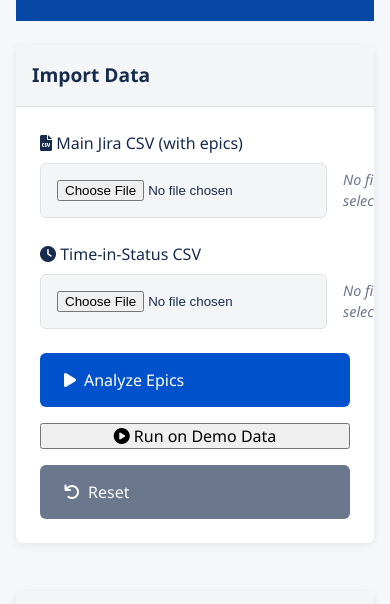
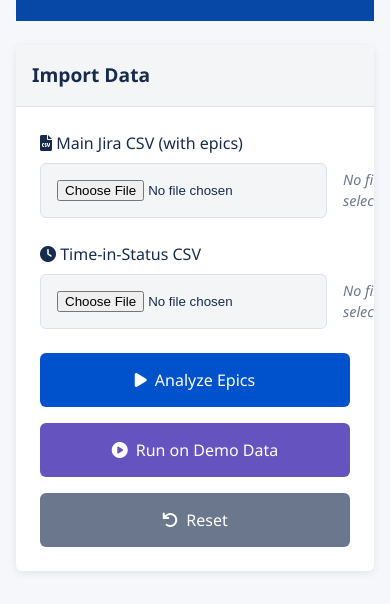
Before and after one commit to RashaPal/PredictIQ, a plain HTML site: page index.html in a window 390 px wide. Shown: the part 191-795 px from the top of the page. Drawn offline with Linux system fonts and the light colour scheme.

Commit message:
Update main.css

```diff
--- a/styles/main.css
+++ b/styles/main.css
@@ -1377,3 +1377,107 @@ tr.clickable-row:hover {
   color: var(--light-text);
   opacity: 0.5;
 }
+
+
+/* Updated button styling for the demo data button */
+
+.action-buttons {
+  display: flex;
+  gap: var(--spacing-md);
+  margin-top: var(--spacing-lg);
+  flex-wrap: wrap; /* Allow wrapping on smaller screens */
+}
+
+/* Primary analyze button */
+.primary-btn {
+  background-color: var(--primary-color);
+  color: white;
+  border: none;
+  padding: var(--spacing-md) var(--spacing-lg);
+  border-radius: var(--border-radius);
+  font-weight: 500;
+  display: flex;
+  align-items: center;
+  gap: var(--spacing-sm);
+  transition: all 0.2s ease;
+  min-width: 150px;
+  justify-content: center;
+}
+
+.primary-btn:hover {
+  background-color: var(--primary-hover);
+  transform: translateY(-2px);
+  box-shadow: 0 3px 8px rgba(0, 0, 0, 0.1);
+}
+
+.primary-btn:active {
+  transform: translateY(0);
+  box-shadow: none;
+}
+
+/* Demo data button - distinct look */
+#demoDataBtn {
+  background-color: #6554c0; /* Purple color */
+  color: white;
+  border: none;
+  padding: var(--spacing-md) var(--spacing-lg);
+  border-radius: var(--border-radius);
+  font-weight: 500;
+  display: flex;
+  align-items: center;
+  gap: var(--spacing-sm);
+  transition: all 0.2s ease;
+  min-width: 150px;
+  justify-content: center;
+}
+
+#demoDataBtn:hover {
+  background-color: #5344aa;
+  transform: translateY(-2px);
+  box-shadow: 0 3px 8px rgba(0, 0, 0, 0.1);
+}
+
+#demoDataBtn:active {
+  transform: translateY(0);
+  box-shadow: none;
+}
+
+/* Reset button */
+.secondary-btn {
+  background-color: var(--secondary-color);
+  color: white;
+  border: none;
+  padding: var(--spacing-md) var(--spacing-lg);
+  border-radius: var(--border-radius);
+  font-weight: 500;
+  display: flex;
+  align-items: center;
+  gap: var(--spacing-sm);
+  transition: all 0.2s ease;
+  min-width: 150px;
+  justify-content: center;
+}
+
+.secondary-btn:hover {
+  background-color: var(--secondary-hover);
+  transform: translateY(-2px);
+  box-shadow: 0 3px 8px rgba(0, 0, 0, 0.1);
+}
+
+.secondary-btn:active {
+  transform: translateY(0);
+  box-shadow: none;
+}
+
+/* Make buttons more responsive */
+@media (max-width: 768px) {
+  .action-buttons {
+    flex-direction: column;
+    width: 100%;
+  }
+
+  .primary-btn, #demoDataBtn, .secondary-btn {
+    width: 100%;
+    min-width: unset;
+  }
+}
```
